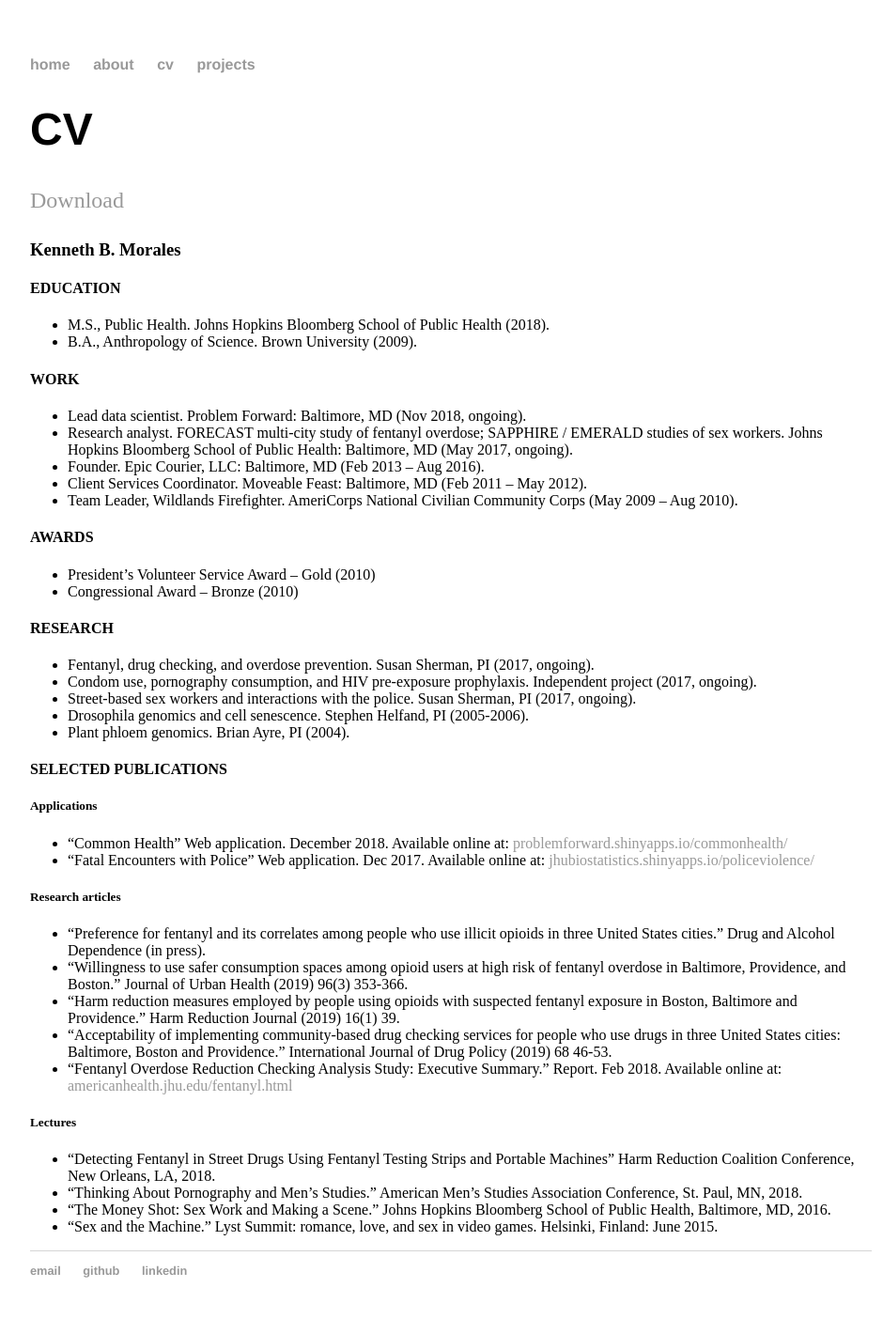
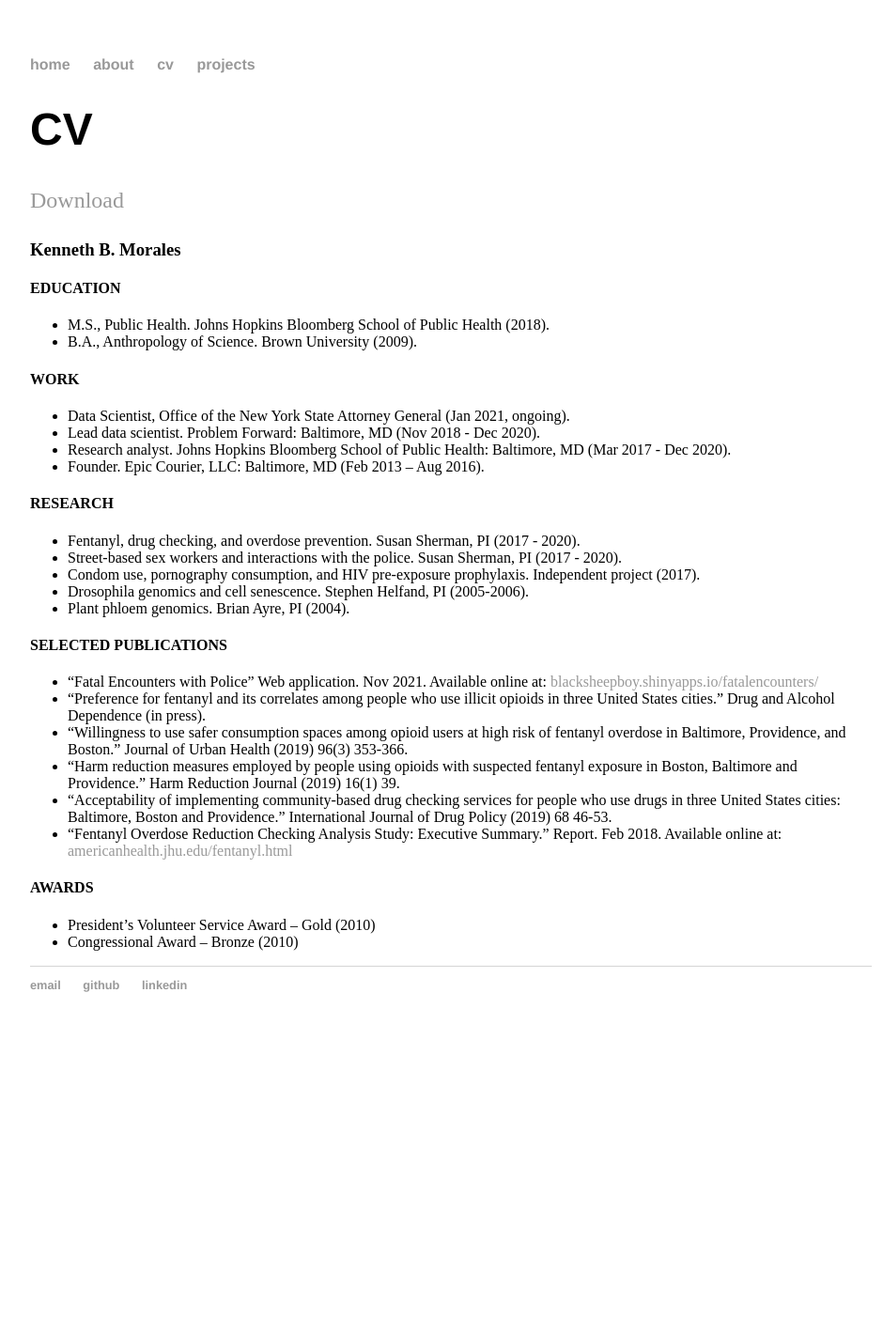
Before and after one commit to kbmorales/kbmorales.github.io, a Jekyll site: the page built from cv/index.md, in a window 1280 px wide. Shown: the whole page at 94% size, without its empty margins (160-1100 px from the left). Built offline with Jekyll 4.4.1, drawn with Linux system fonts in a browser that asks for light colours; after the commit the page ends 1116 px from its top, so only the background shows below that.

Commit message:
Test update to CV

```diff
--- a/cv/index.md
+++ b/cv/index.md
@@ -15,43 +15,29 @@ description: Current CV for Ken B Morales, data scientist
 
 #### WORK
 
-* Lead data scientist. Problem Forward: Baltimore, MD (Nov 2018, ongoing).
-* Research analyst. FORECAST multi-city study of fentanyl overdose; SAPPHIRE / EMERALD studies of sex workers. Johns Hopkins Bloomberg School of Public Health: Baltimore, MD (May 2017, ongoing).
+* Data Scientist, Office of the New York State Attorney General (Jan 2021, ongoing).
+* Lead data scientist. Problem Forward: Baltimore, MD (Nov 2018 - Dec 2020).
+* Research analyst. Johns Hopkins Bloomberg School of Public Health: Baltimore, MD (Mar 2017 - Dec 2020).
 * Founder. Epic Courier, LLC: Baltimore, MD (Feb 2013 – Aug 2016).
-* Client Services Coordinator. Moveable Feast: Baltimore, MD (Feb 2011 – May 2012).
-* Team Leader, Wildlands Firefighter. AmeriCorps National Civilian Community Corps (May 2009 – Aug 2010).
-
-#### AWARDS
-
-- President's Volunteer Service Award – Gold (2010)
-- Congressional Award – Bronze (2010)
 
 #### RESEARCH
 
-- Fentanyl, drug checking, and overdose prevention. Susan Sherman, PI (2017, ongoing).
-- Condom use, pornography consumption, and HIV pre-exposure prophylaxis. Independent project (2017, ongoing).
-- Street-based sex workers and interactions with the police. Susan Sherman, PI (2017, ongoing).
+- Fentanyl, drug checking, and overdose prevention. Susan Sherman, PI (2017 - 2020).
+- Street-based sex workers and interactions with the police. Susan Sherman, PI (2017 - 2020).
+- Condom use, pornography consumption, and HIV pre-exposure prophylaxis. Independent project (2017).
 - Drosophila genomics and cell senescence. Stephen Helfand, PI (2005-2006).
 - Plant phloem genomics. Brian Ayre, PI (2004).
 
 #### SELECTED PUBLICATIONS
 
-##### Applications
-
-- “Common Health” Web application. December 2018. Available online at: [problemforward.shinyapps.io/commonhealth/](https://problemforward.shinyapps.io/commonhealth/)
-- “Fatal Encounters with Police” Web application. Dec 2017. Available online at: [jhubiostatistics.shinyapps.io/policeviolence/](https://jhubiostatistics.shinyapps.io/policeviolence/)
-
-##### Research articles
-
+- “Fatal Encounters with Police” Web application. Nov 2021. Available online at: [blacksheepboy.shinyapps.io/fatalencounters/](https://blacksheepboy.shinyapps.io/fatalencounters/)
 - “Preference for fentanyl and its correlates among people who use illicit opioids in three United States cities.” Drug and Alcohol Dependence (in press).
 - “Willingness to use safer consumption spaces among opioid users at high risk of fentanyl overdose in Baltimore, Providence, and Boston.” Journal of Urban Health (2019) 96(3) 353-366.
 - “Harm reduction measures employed by people using opioids with suspected fentanyl exposure in Boston, Baltimore and Providence.” Harm Reduction Journal (2019) 16(1) 39.
 - “Acceptability of implementing community-based drug checking services for people who use drugs in three United States cities: Baltimore, Boston and Providence.” International Journal of Drug Policy (2019) 68 46-53.
 - “Fentanyl Overdose Reduction Checking Analysis Study: Executive Summary.” Report. Feb 2018. Available online at: [americanhealth.jhu.edu/fentanyl.html](http://americanhealth.jhu.edu/fentanyl.html)
 
-##### Lectures
+#### AWARDS
 
-- “Detecting Fentanyl in Street Drugs Using Fentanyl Testing Strips and Portable Machines” Harm Reduction Coalition Conference, New Orleans, LA, 2018.
-- “Thinking About Pornography and Men’s Studies.” American Men’s Studies Association Conference, St. Paul, MN, 2018.
-- “The Money Shot: Sex Work and Making a Scene.” Johns Hopkins Bloomberg School of Public Health, Baltimore, MD, 2016.
-- “Sex and the Machine.” Lyst Summit: romance, love, and sex in video games. Helsinki, Finland: June 2015.
+- President's Volunteer Service Award – Gold (2010)
+- Congressional Award – Bronze (2010)
```
